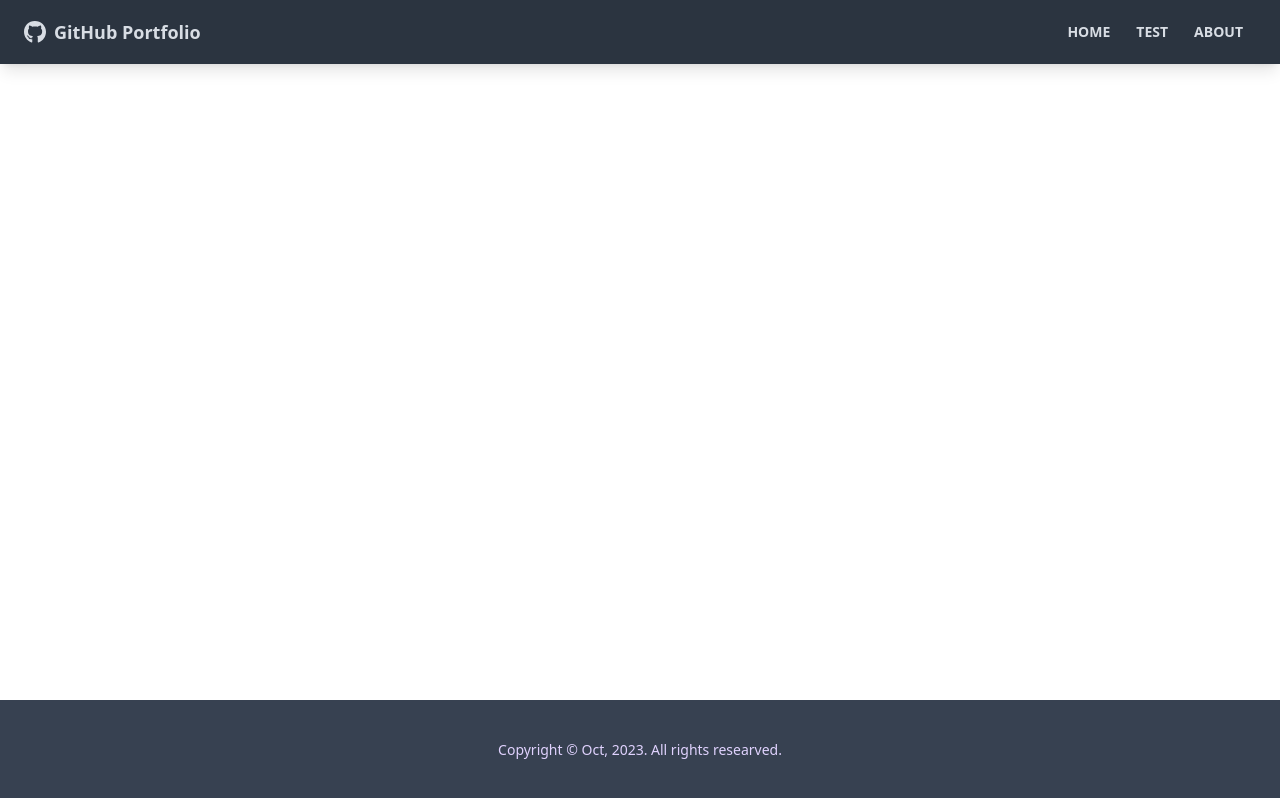
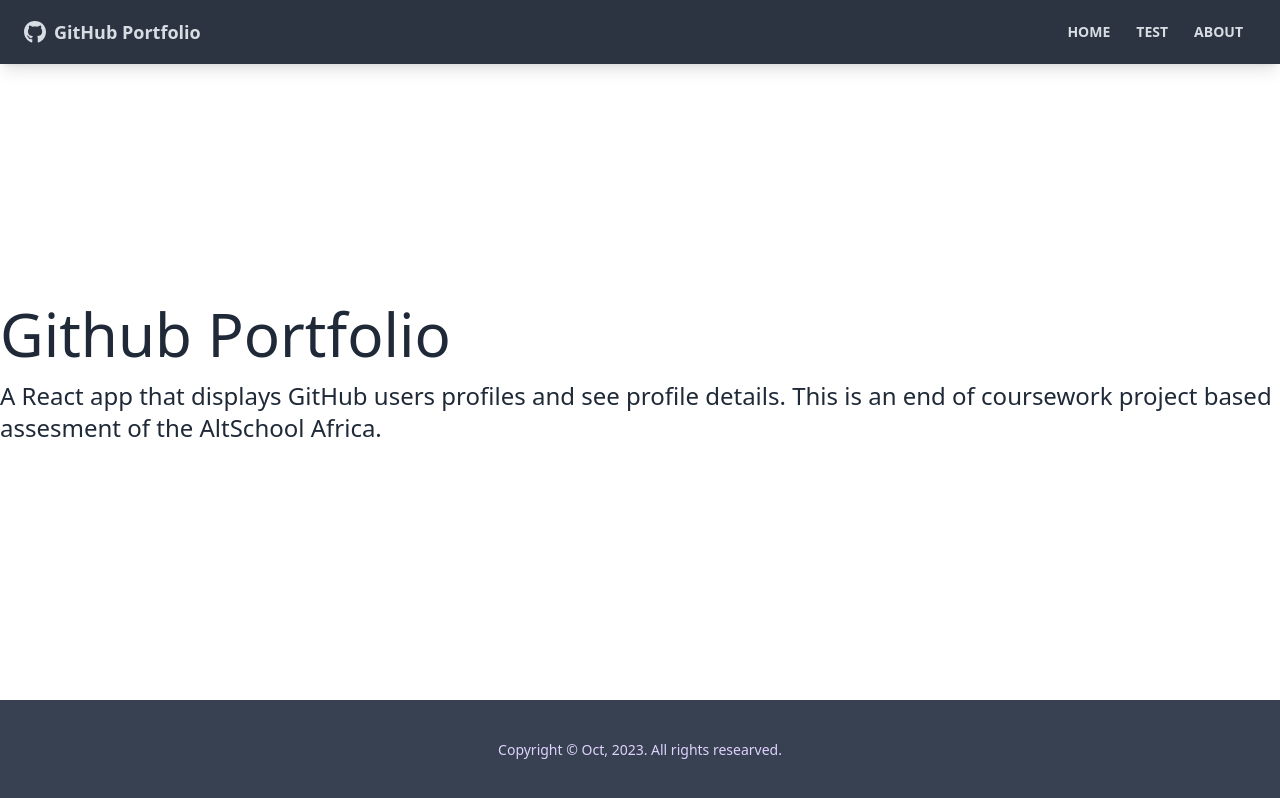
Before and after one commit to Skiblinx/github-portfolio, a React (Vite) app: page /about in a window 1280 px wide. Built offline with nearby package versions, Linux system fonts and the light colour scheme; no server answers.

Commit message:
Added some content in the About page

```diff
--- a/src/pages/About.jsx
+++ b/src/pages/About.jsx
@@ -1,9 +1,13 @@
+function About() {
+  return (
+    <>
+      <h1 className='text-6xl mb-4'>Github Portfolio</h1>
+      <p className='mb-4 text-2xl font-light'>
+        A React app that displays GitHub users profiles and see profile details. This
+        is an end of coursework project based assesment of the AltSchool Africa.
+      </p>
 
-
-const About = () => {
-
-  return (
-    <div></div>
+    </>
   )
 }
 
```
